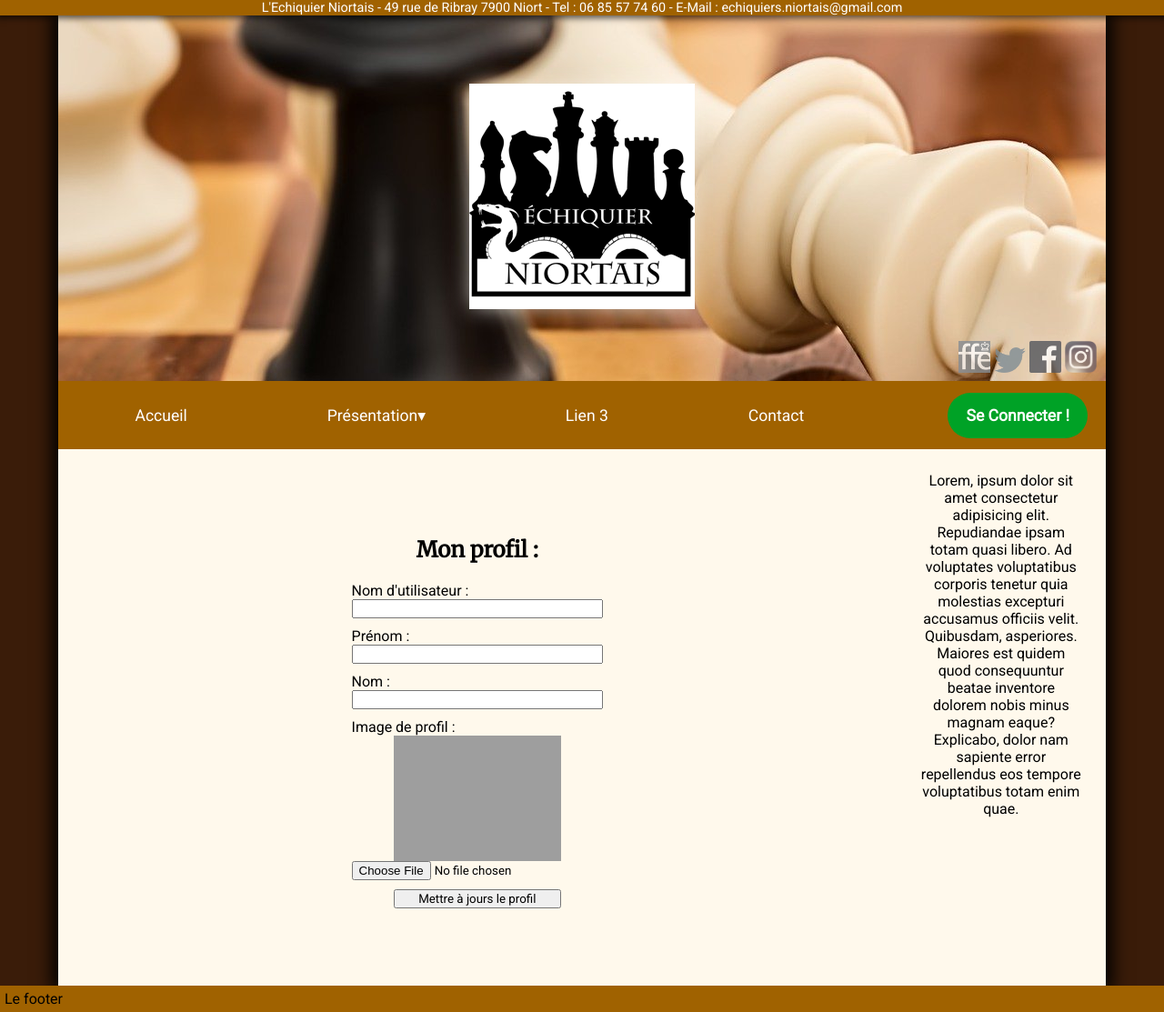
After one commit to Jnadaldevwwm/Echiquier-Niortais, a PHP site: template Views/viewViewProfil.php in a window 1280 px wide. The commit adds this page. Shown: the whole page at 91% size. Run offline with PHP 8.4, Linux system fonts and the light colour scheme; the template is opened without the code that fills it, so the values that code supplies are empty; grey boxes are pictures that could not be loaded.

Commit message:
profil update
=> Voirs pour sécuriser le tout (check existence du login + upload)

```diff
--- a/Public/css/style.css
+++ b/Public/css/style.css
@@ -171,7 +171,7 @@ nav ul li {
     cursor: pointer;
 }
 #isConn:hover{
-    border: 1px solid white;
+    border: 1px solid rgba(255, 255, 255, 0.589);
     background-color: rgba(255, 255, 255, 0.185);
 }
 #isConn span{
@@ -220,6 +220,24 @@ nav ul li {
 }
 .toggleProfilNavAnimation{
     transform: translateX(0);
+}
+/*** Profil ***/
+#formProfil{
+    display: flex;
+    flex-flow: column wrap;
+    align-items: center;
+}
+#formProfil *{
+    width: 30%;
+}
+#formProfil input{
+    margin-bottom: 10px;
+}
+#formProfil input[type='submit']{
+    width: 20%;
+}
+#formProfil img{
+    width: 20%;
 }
 
 /*** Responsive tempalte ***/
--- a/Views/template.php
+++ b/Views/template.php
@@ -24,7 +24,6 @@
 </div>
     <div id="topHeader">
         <span>L'Echiquier Niortais - 49 rue de Ribray 7900 Niort - Tel : 06 85 57 74 60 - E-Mail : echiquiers.niortais@gmail.com</span>
-        <?= $_SESSION['permission'] ?>
     </div>
     <section id="visuelPage">
         <header>
@@ -65,6 +64,7 @@
                                         echo '<li><a href="?action=indexAdmin">Panneau d\'administration</a></li>';
                                     }
                                     echo '
+                                    <li><a href="?action=viewProfil">Mon profil</a></li>
                                 <ul>
                             </nav>
                             ';
--- a/Views/viewSignIn.php
+++ b/Views/viewSignIn.php
@@ -4,7 +4,7 @@
     ?>
 
     <form action="?action=signIn&submit=true" method="POST">
-        <input type="text" name="login" id="" placeholder="Pseudonyme">
+        <input type="text" name="login" id="" placeholder="Pseudonyme" autocomplete="off">
         <input type="password" name="password" id="" placeholder="Mot de passe">
         <input type="submit" value="Connection">
     </form>
--- /dev/null
+++ b/Views/viewViewProfil.php
@@ -0,0 +1,16 @@
+<?php
+    $this->title = 'Profil de '.$user['prenom'];
+    ?>
+    <h2 class="txtCenter">Mon profil :</h2>
+    <form id="formProfil" action="?action=updateProfil" method="POST">
+        <label for="login">Nom d'utilisateur :</label>
+        <input type="text" name="login" id="login" value="<?= $user['login'] ?>" autocomplete="off">
+        <label for="prenom">Prénom :</label>
+        <input type="text" name="prenom" id="prenom" value="<?= $user['prenom'] ?>" autocomplete="off">
+        <label for="nom">Nom :</label>
+        <input type="text" name="nom" id="nom" value="<?= $user['nom'] ?>" autocomplete="off">
+        <label for="avatar">Image de profil :</label>
+        <img src="images/<?= $user['avatar'] ?>" alt="">
+        <input type="file" name="avatar" id="avatar">
+        <input type="submit" value="Mettre à jours le profil">
+    </form>
```
Also changed, not shown: Controlers/controlerUsers.php (+27 -0 lines), Controlers/router.php (+7 -0 lines), Models/users.php (+11 -0 lines), Views/viewTest.php (added).
